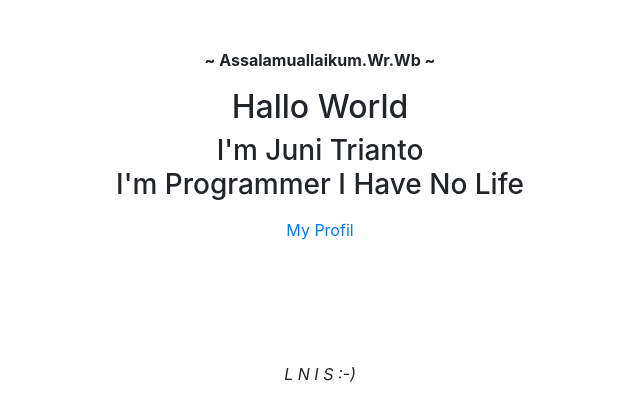
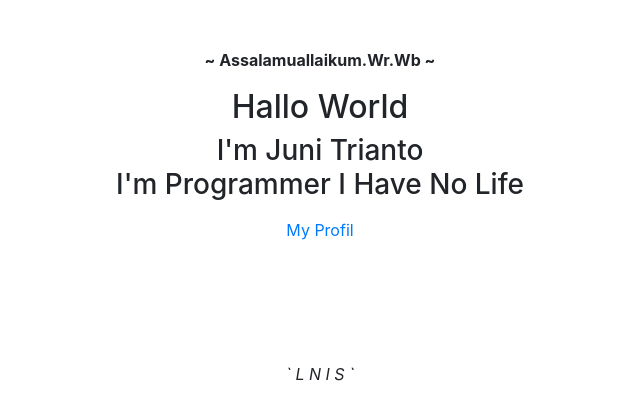
Before and after one commit to juni-trianto/juni-trianto.github.io, a plain HTML site: page index.html in a window 1280 px wide. Shown: the full height of the page, 320-960 px from the left. Drawn offline with nearby package versions, Linux system fonts and the light colour scheme.

Commit message:
Update index.html

```diff
--- a/index.html
+++ b/index.html
@@ -22,7 +22,7 @@
 					<h3> I'm Juni Trianto <p> I'm Programmer I Have No Life </p> </h3>
 					<a href="https://github.com/juni-trianto/">My Profil</a>
                                           <br><br><br><br><br><br>
-                                       <em> L N I S :-)</em>
+                                       <em> ` L N I S ` </em>
 				 </center>
 			</div>
 		</div>
```
